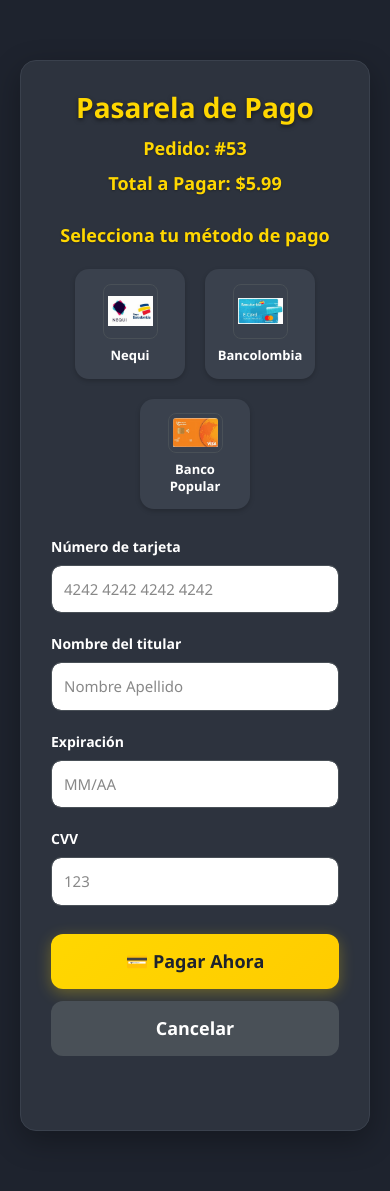
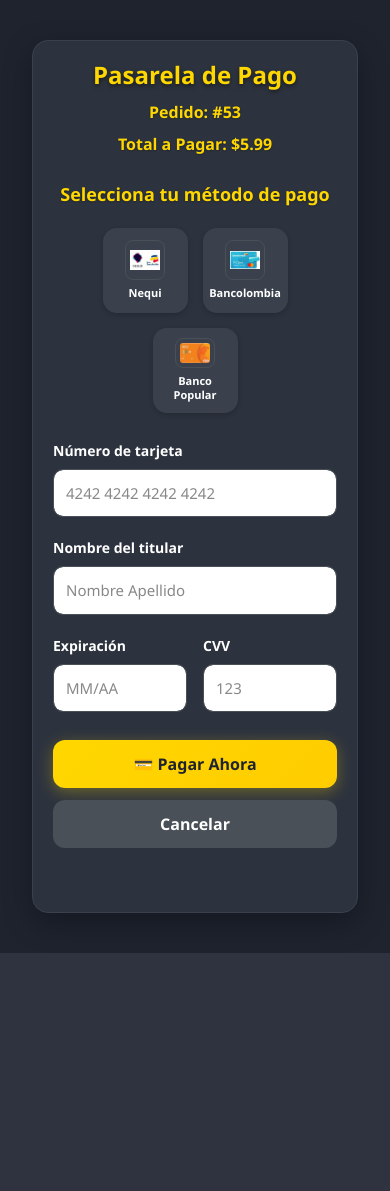
Before and after one commit to deicy1704/Panaderiaa, a Flask app: template templates/payment_sim.html in a window 390 px wide. After the commit the page ends 953 px from the top, so only its background shows below. Run offline with Flask 3, Linux system fonts and the light colour scheme; the template is opened without the code that fills it, so the values that code supplies are empty.

Commit message:
se  agrego en payment_sim  en cart/routes.py

```diff
--- a/templates/payment_sim.html
+++ b/templates/payment_sim.html
@@ -2,6 +2,7 @@
 <html lang="es">
 <head>
   <meta charset="UTF-8">
+  <meta name="viewport" content="width=device-width, initial-scale=1.0">
   <title>Pasarela de Pago - Panadería Delicias</title>
   <link href="https://cdn.jsdelivr.net/npm/bootstrap@5.3.2/dist/css/bootstrap.min.css" rel="stylesheet">
   <script src="https://cdn.jsdelivr.net/npm/axios/dist/axios.min.js"></script>
@@ -69,19 +70,19 @@
     .payment-methods {
       display: flex;
       justify-content: center;
-      gap: 20px;
+      gap: 15px;
       margin-bottom: 25px;
       flex-wrap: wrap;
     }
 
     .method-card {
-      width: 110px;
-      height: 110px;
+      width: 100px;
+      height: 100px;
       display: flex;
       flex-direction: column;
       justify-content: center;
       align-items: center;
-      padding: 12px;
+      padding: 10px;
       border-radius: 14px;
       background: #3a414d;
       transition: all 0.3s ease;
@@ -104,10 +105,10 @@
     }
 
     .method-logo {
-      width: 55px;
-      height: 55px;
+      width: 50px;
+      height: 50px;
       object-fit: contain;
-      margin-bottom: 8px;
+      margin-bottom: 6px;
       border-radius: 8px;
       padding: 4px;
       background: #3a414d;
@@ -120,7 +121,7 @@
     }
 
     .method-card span {
-      font-size: 13px;
+      font-size: 12px;
       font-weight: 600;
       color: #ffffff;
       text-align: center;
@@ -179,14 +180,6 @@
 
     .form-control::placeholder {
       color: #888888;
-    }
-
-    .row {
-      margin: 0 -8px;
-    }
-
-    .col-md-6 {
-      padding: 0 8px;
     }
 
     /* BOTONES */
@@ -243,9 +236,45 @@
       color: #f87171;
       font-weight: 600;
     }
+
+    /* Responsive adjustments */
+    @media (max-width: 576px) {
+      .payment-container {
+        padding: 20px;
+        margin: 20px auto;
+      }
+
+      .payment-header h1 {
+        font-size: 24px;
+      }
+
+      .order-info, .total-amount {
+        font-size: 16px;
+      }
+
+      .method-card {
+        width: 85px;
+        height: 85px;
+      }
+
+      .method-logo {
+        width: 40px;
+        height: 40px;
+      }
+
+      .method-card span {
+        font-size: 11px;
+      }
+
+      .btn-pay, .btn-cancel {
+        font-size: 16px;
+        padding: 12px;
+      }
+    }
   </style>
 </head>
 <body>
+  <div class="container">
     <div class="payment-container">
       <div class="payment-header">
         <h1>Pasarela de Pago</h1>
@@ -282,14 +311,14 @@
           <label for="cardHolder" class="form-label">Nombre del titular</label>
           <input type="text" id="cardHolder" class="form-control" placeholder="Nombre Apellido" required>
         </div>
-      <div class="row">
-        <div class="col-md-6">
+        <div class="row g-3">
+          <div class="col-6">
             <div class="form-group">
               <label for="cardExpiry" class="form-label">Expiración</label>
               <input type="text" id="cardExpiry" class="form-control" placeholder="MM/AA" required>
             </div>
           </div>
-        <div class="col-md-6">
+          <div class="col-6">
             <div class="form-group">
               <label for="cardCVV" class="form-label">CVV</label>
               <input type="password" id="cardCVV" class="form-control" placeholder="123" required>
@@ -297,13 +326,14 @@
           </div>
         </div>
 
-      <button type="button" class="btn btn-success btn-pay" onclick="simulatePayment()">
+        <button type="button" class="btn-pay" onclick="simulatePayment()">
           💳 Pagar Ahora
         </button>
-      <button type="button" class="btn btn-secondary btn-cancel" onclick="window.location.href='/cart'">Cancelar</button>
+        <button type="button" class="btn-cancel" onclick="window.location.href='/cart'">Cancelar</button>
       </form>
 
       <div id="result"></div>
+    </div>
   </div>
 
   <script>
```
Also changed, not shown: other parts of templates/payment_sim.html (+2 -2 lines), cart/routes.py (+2 -5 lines), 11 other files. Lines whose indentation alone changed are shown as unchanged.
